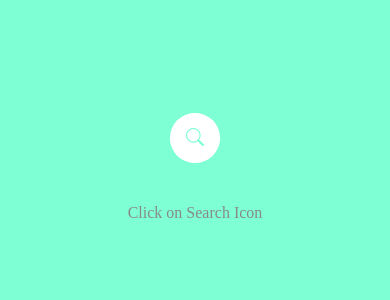
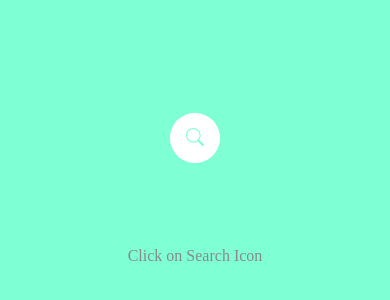
Before and after one commit to 0001ashishYadav/hidden-searchbar-width, a plain HTML site: page index.html in a window 390 px wide. Shown: the part 284-584 px from the top of the page. Drawn offline with nearby package versions, Linux system fonts and the light colour scheme.

Commit message:
make some changes for responsive

```diff
--- a/style.css
+++ b/style.css
@@ -58,6 +58,6 @@ body {
 
 .msg-con {
   position: absolute;
-  bottom: 40vh;
+  bottom: 35vh;
   color: rgb(136, 137, 137);
 }
```
